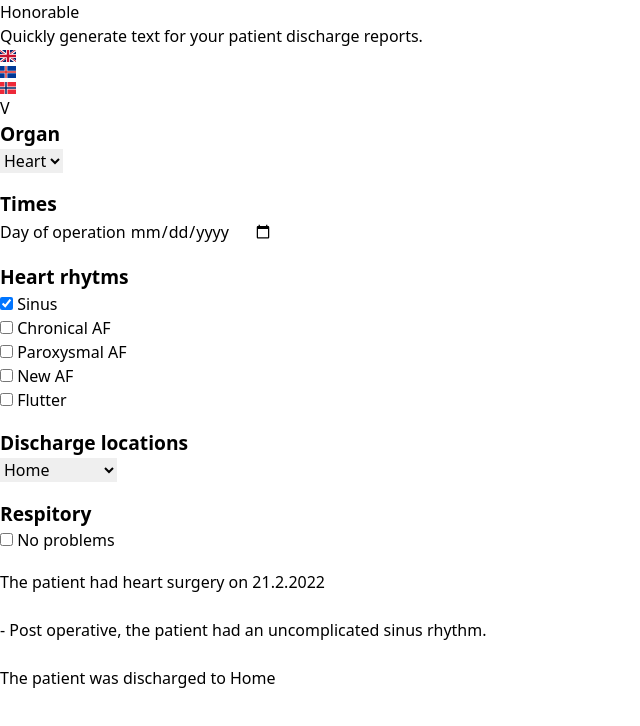
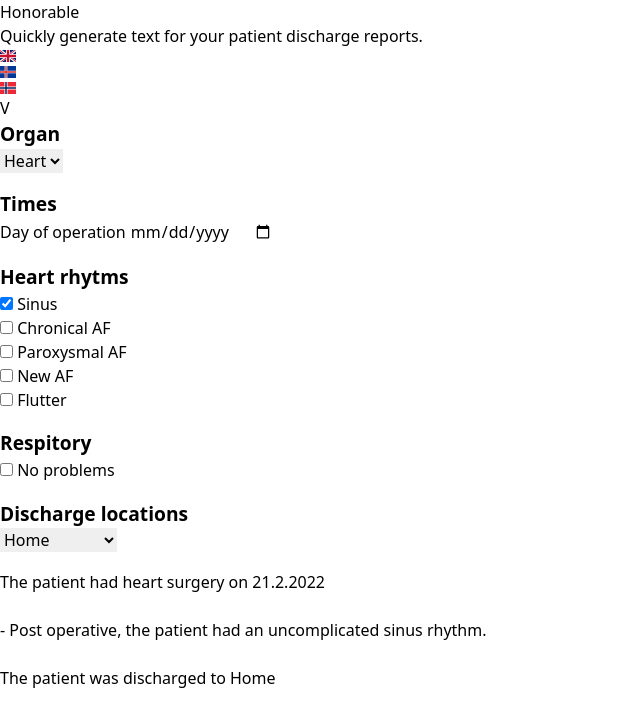
Before and after one commit to lalli-oni/surgical-discharge-tool, a Svelte app: page / in a window 1280 px wide. Shown: the top 726 px of the page, without its empty margins (0-640 px from the left). Built offline with nearby package versions, Linux system fonts and the light colour scheme.

Commit message:
Reorder form sections

```diff
--- a/src/Form.svelte
+++ b/src/Form.svelte
@@ -100,6 +100,10 @@
     </section>
   {/if}
   <section>
+    <h2 class="text-white">{labels.respitory.label}</h2>
+    <Checkbox label="No problems" bind:checked={selection.respitory.lulz} />
+  </section>
+  <section>
     <h2 class="text-white">{labels.dischargeLocations.label}</h2>
     <select
       name="discharge-location"
@@ -112,8 +116,4 @@
     {/each}
     </select>
   </section>
-  <section>
-    <h2 class="text-white">{labels.respitory.label}</h2>
-    <Checkbox label="No problems" bind:checked={selection.respitory.lulz} />
-  </section>
 </form>
```
